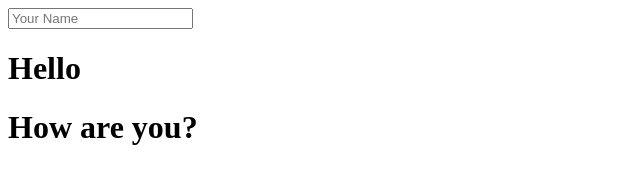
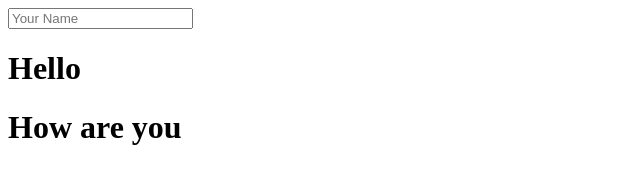
Before and after one commit to mfaruk/SimpleAngularJS, a plain HTML site: page index.html in a window 1280 px wide. Shown: the full height of the page, 0-640 px from the left. Drawn offline with nearby package versions, Linux system fonts and the light colour scheme.

Commit message:
Update index.html

```diff
--- a/index.html
+++ b/index.html
@@ -6,6 +6,6 @@
 <body>
 <input ng-model="name" type="text" placeholder="Your Name">
 <h1>Hello {{ name }} </h1>
-  <h1>How are you?</h1>
+  <h1>How are you</h1>
 </body>
 </html>
```
